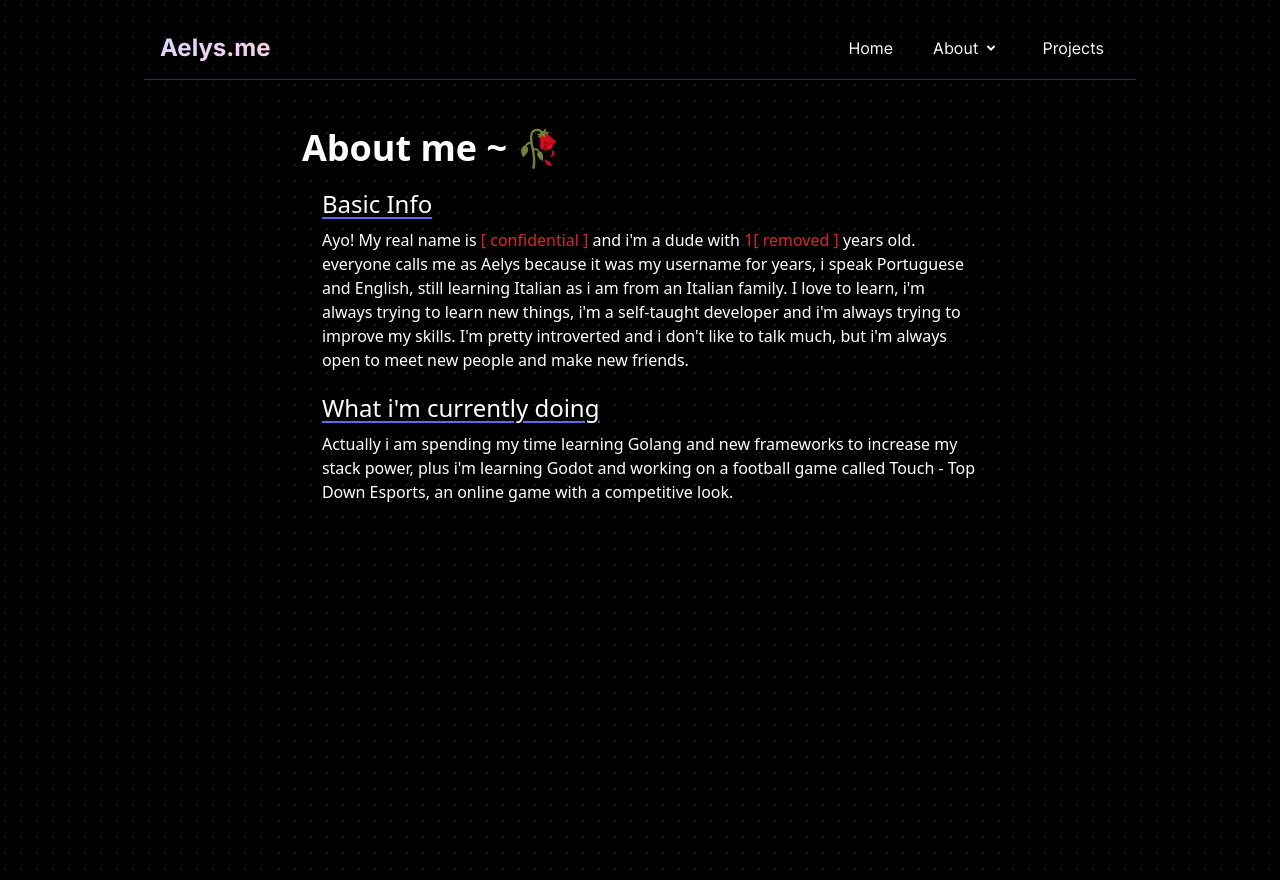
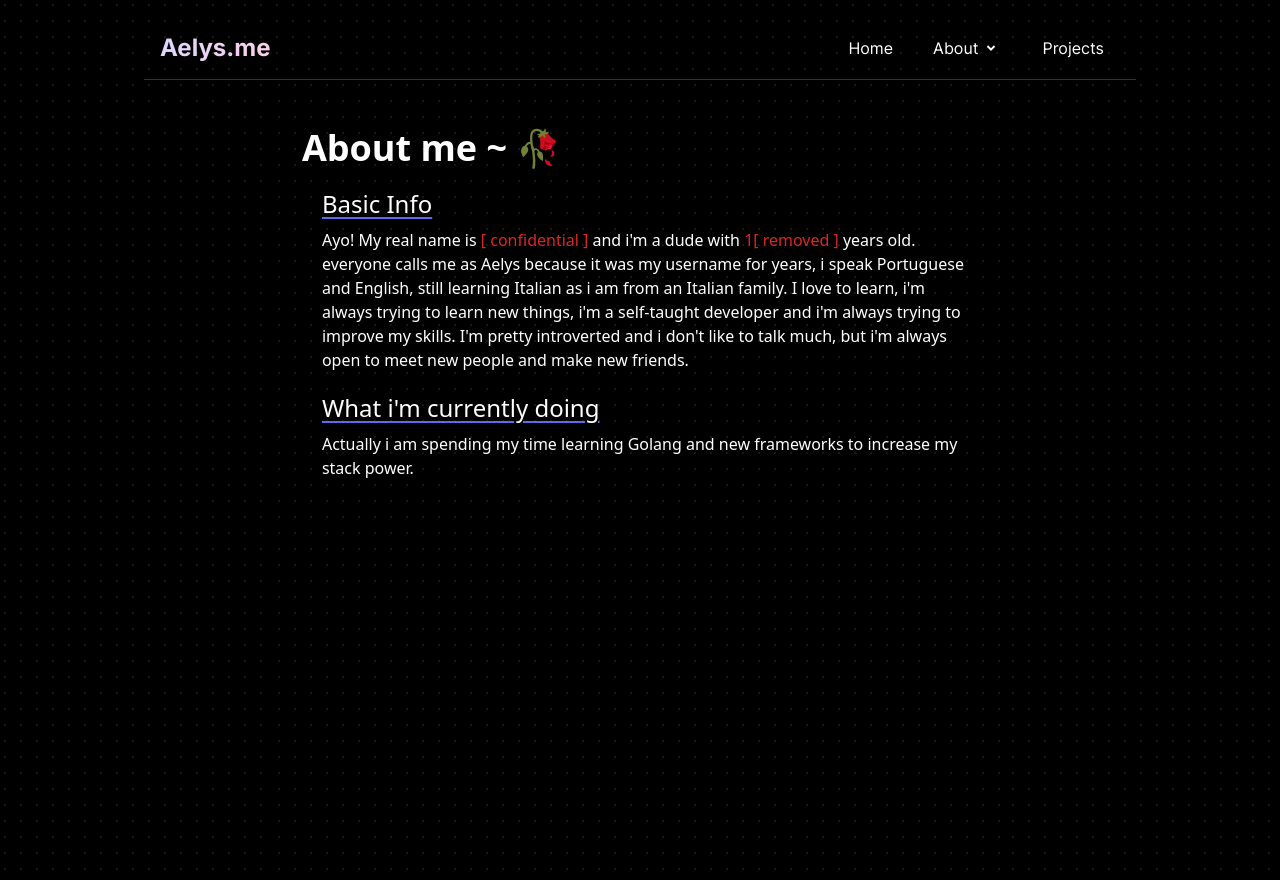
Before and after one commit to LysImbecile/aelys-portifolio, a React (Vite) app: page /about in a window 1280 px wide. Built offline with nearby package versions, Linux system fonts and the light colour scheme.

Commit message:
Update About page content

```diff
--- a/src/pages/About.tsx
+++ b/src/pages/About.tsx
@@ -12,7 +12,7 @@ export default function About() {
                             I'm pretty introverted and i don't like to talk much, but i'm always open to meet new people and make new friends.
                         </p>
                         <h2 className={"text-2xl pt-5 font-normal underline decoration-indigo-500 underline-offset-4 text-white"}><span>What i'm currently doing</span></h2>
-                        <p className="text-white pt-2 font-light text-wrap"> Actually i am spending my time learning Golang and new frameworks to increase my stack power, plus i'm learning Godot and working on a football game called Touch - Top Down Esports, an online game with a competitive look.
+                        <p className="text-white pt-2 font-light text-wrap"> Actually i am spending my time learning Golang and new frameworks to increase my stack power.
                         </p>                    </section>
 
                 </div>
```
